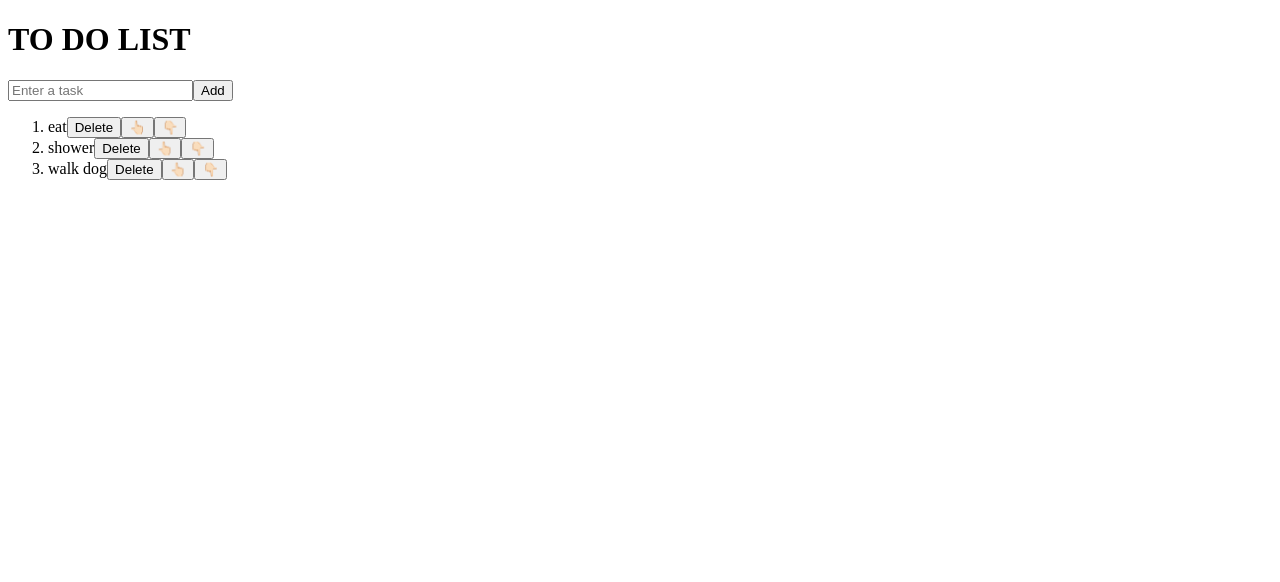
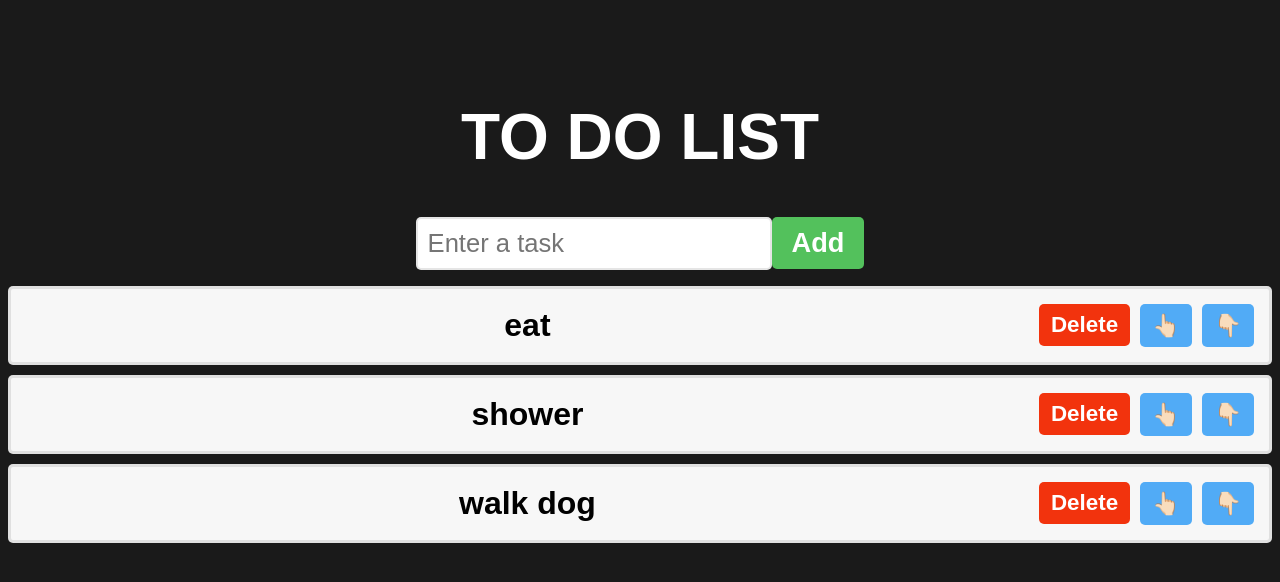
Before and after one commit to itsmeclark/learning-react, a React (Vite) app: page / in a window 1280 px wide. Shown: the top 582 px of the page. Built offline with nearby package versions, Linux system fonts and the light colour scheme.

Commit message:
style added

```diff
--- a/src/index.css
+++ b/src/index.css
@@ -0,0 +1,72 @@
+body {
+  background-color: hsl(0, 0%, 10%);
+}
+.to-do-list {
+  font-family: Arial, Helvetica, sans-serif;
+  text-align: center;
+  margin-top: 100px;
+}
+h1 {
+  font-size: 4rem;
+  color: white;
+}
+button {
+  font-size: 1.7rem;
+  font-weight: bold;
+  padding: 10px 20px;
+  color: white;
+  border: none;
+  border-radius: 5px;
+  cursor: pointer;
+  transform: background-color 0.5s ease;
+}
+.add-button {
+  background-color: hsl(125, 47%, 54%);
+}
+.add-button:hover {
+  background-color: hsl(125, 47%, 44%);
+}
+.delete-button {
+  background-color: hsl(10, 90%, 50%);
+}
+.delete-button:hover {
+  background-color: hsl(10, 90%, 40%);
+}
+.move-button {
+  background-color: hsl(207, 90%, 64%);
+}
+.move-button:hover {
+  background-color: hsl(207, 90%, 54%);
+
+}
+
+input[type='text'] {
+  font-size: 1.6rem;
+  padding: 10px;
+  border: 2px solid hsla(0, 0%, 80%, 0.5);
+  border-radius: 5px;
+  color: hsla(0, 0%, 0%, 0.5);
+}
+
+ol {
+  padding: 0
+}
+li {
+  font-size: 2rem;
+  font-weight: bold;
+  padding: 15px;
+  background-color: hsl(0, 0%, 97%);
+  margin-bottom: 10px;
+  border: 3px solid hsla(0, 0%, 85%, 0.75);
+  border-radius: 5px;
+  display: flex;
+  align-items: center;
+}
+.text {
+  flex: 1;
+}
+.delete-button, .move-button{
+  padding: 8px 12px;
+  font-size: 1.4rem;
+  margin-left: 10px;
+}
```
